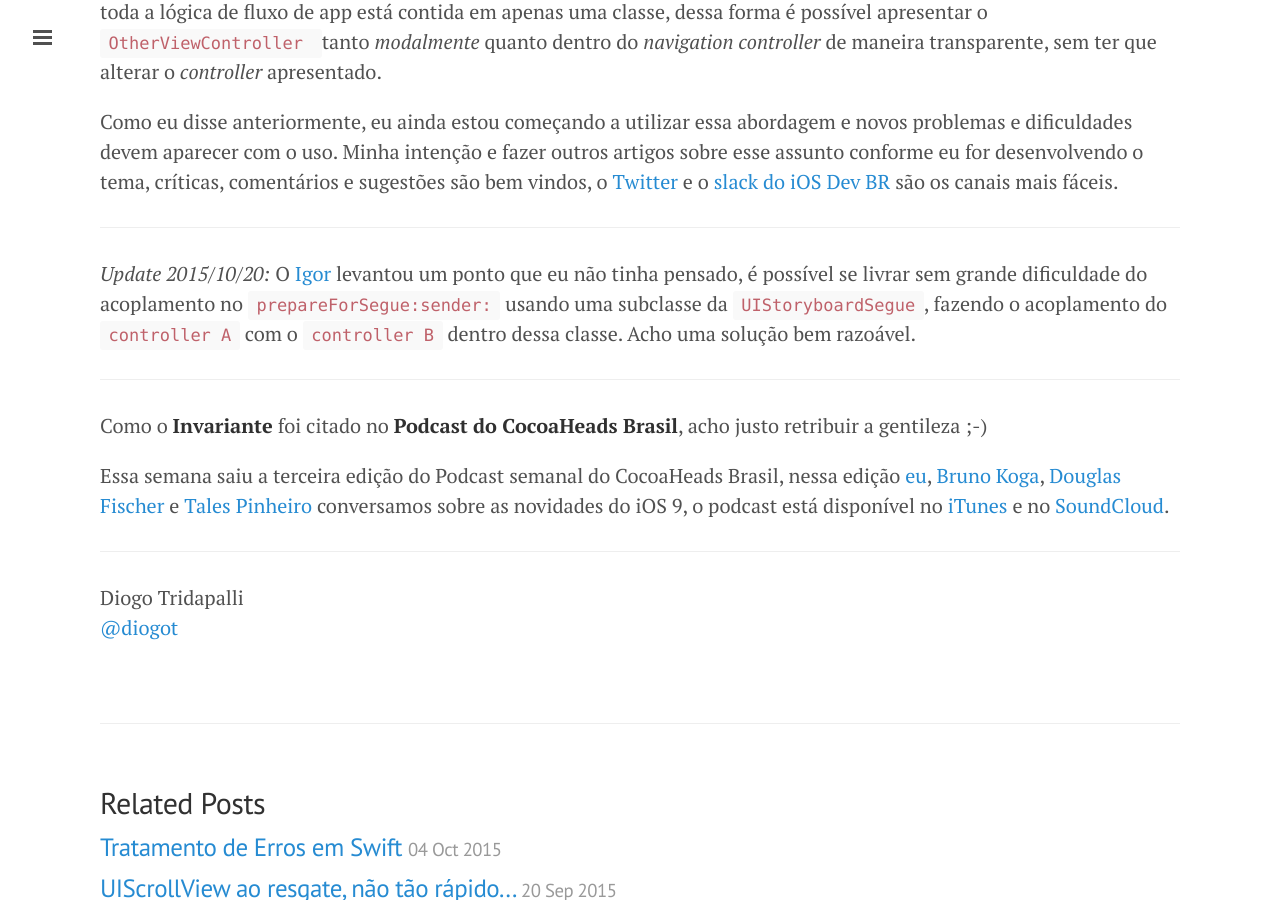
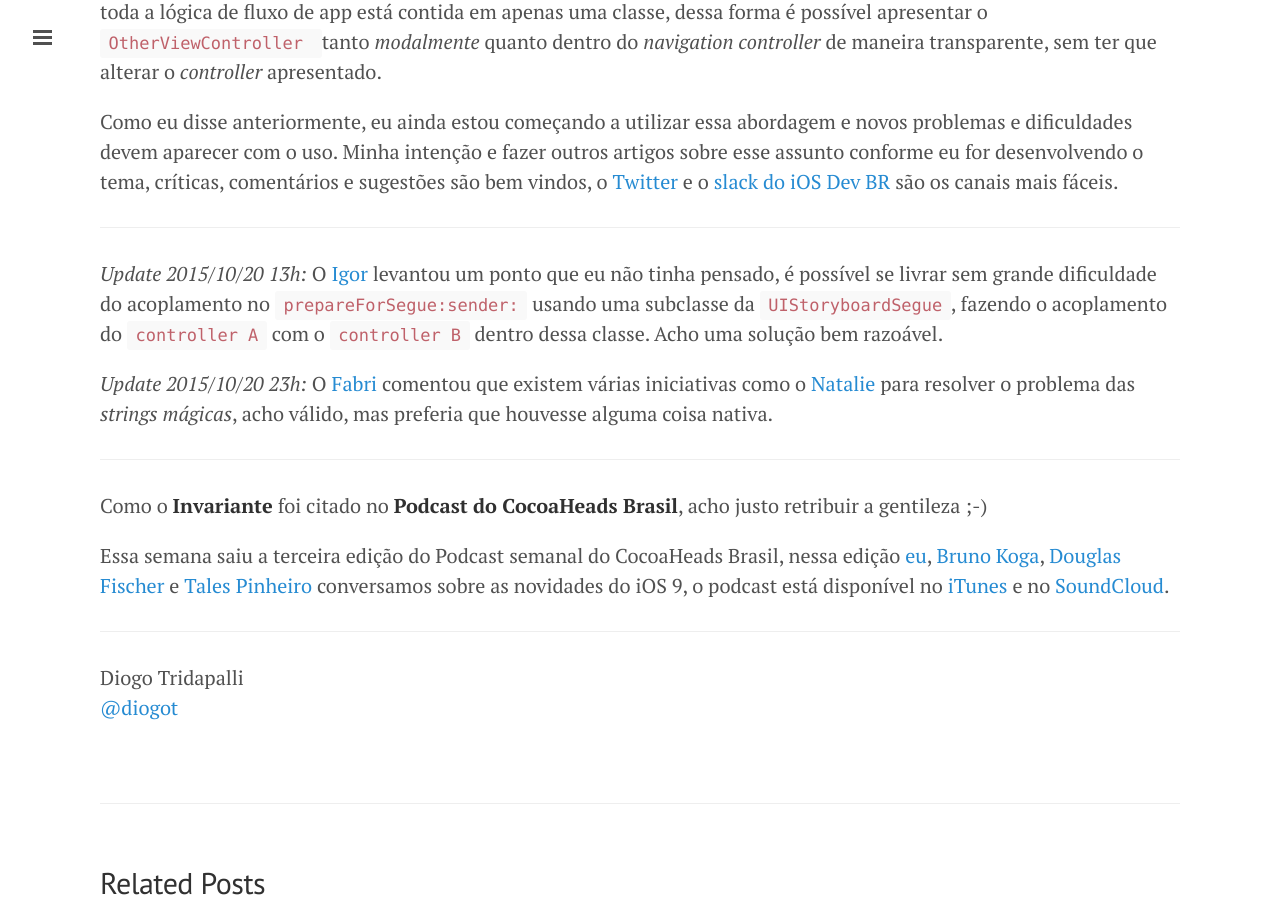
Before and after one commit to Invariante/invariante, a Jekyll site: the page built from _posts/2015-10-20-todo-view-controller-deveria-ter-delegate.md, in a window 1280 px wide and 900 px high, scrolled down 4958 px. Built offline with Jekyll 4.4.1, drawn with Linux system fonts in a browser that asks for light colours; Markdown is read by kramdown in place of the engine named in the settings.

Commit message:
Update on "Todo View Controller deveria ter um delegate"

```diff
--- a/_posts/2015-10-20-todo-view-controller-deveria-ter-delegate.md
+++ b/_posts/2015-10-20-todo-view-controller-deveria-ter-delegate.md
@@ -156,7 +156,9 @@ Como eu disse anteriormente, eu ainda estou começando a utilizar essa abordagem
 
 ---
 
-*Update 2015/10/20:* O [Igor](https://twitter.com/icastanheda) levantou um ponto que eu não tinha pensado, é possível se livrar sem grande dificuldade do acoplamento no `prepareForSegue:sender:` usando uma subclasse da `UIStoryboardSegue`, fazendo o acoplamento do `controller A` com o `controller B` dentro dessa classe. Acho uma solução bem razoável.
+*Update 2015/10/20 13h:* O [Igor](https://twitter.com/icastanheda) levantou um ponto que eu não tinha pensado, é possível se livrar sem grande dificuldade do acoplamento no `prepareForSegue:sender:` usando uma subclasse da `UIStoryboardSegue`, fazendo o acoplamento do `controller A` com o `controller B` dentro dessa classe. Acho uma solução bem razoável.
+
+*Update 2015/10/20 23h:* O [Fabri](https://twitter.com/marcelofabri_) comentou que existem várias iniciativas como o [Natalie](https://github.com/krzyzanowskim/Natalie) para resolver o problema das *strings mágicas*, acho válido, mas preferia que houvesse alguma coisa nativa.
 
 ---
 
```
